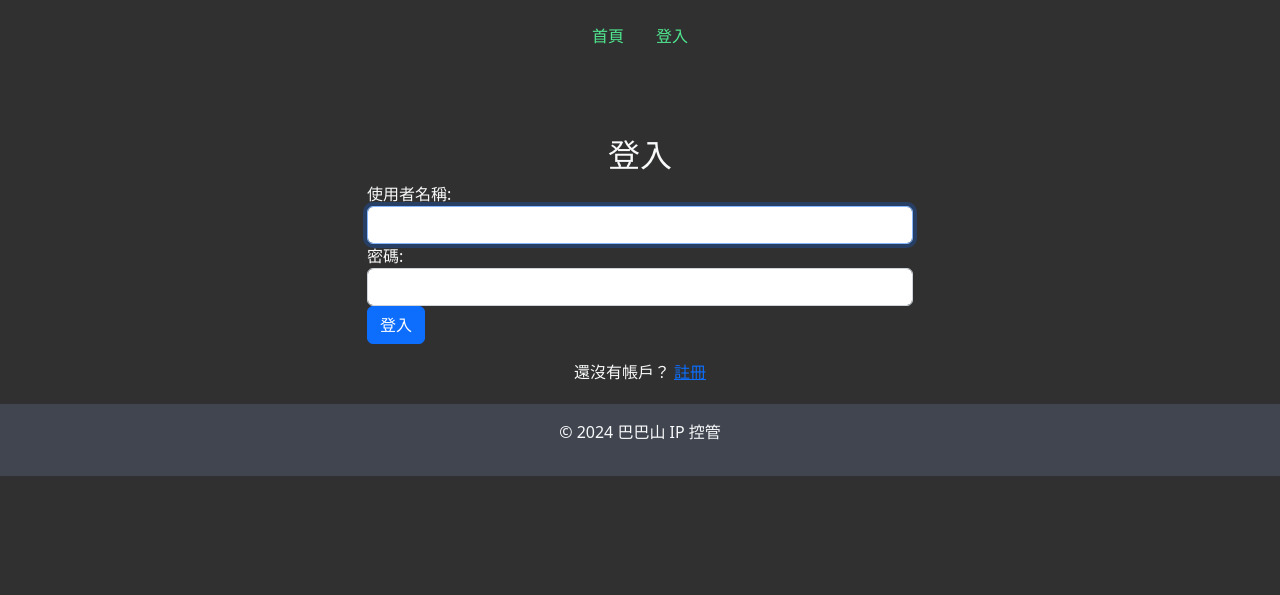
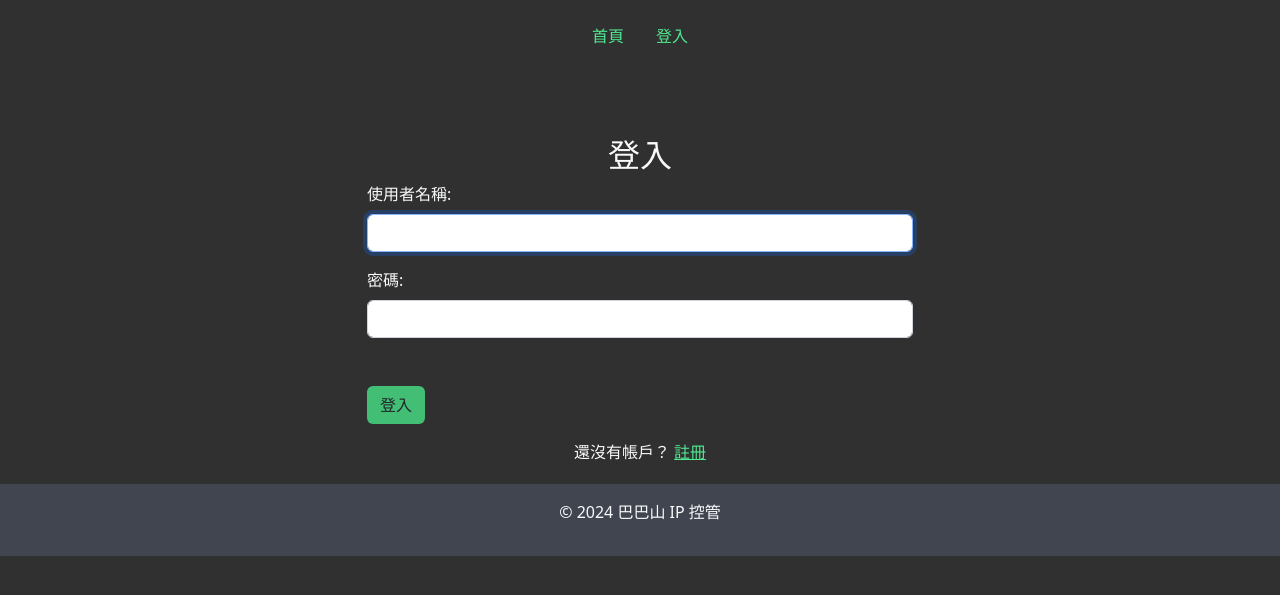
Before and after one commit to AuTooong/1121-web_final, a Django app: page /account/login in a window 1280 px wide. Shown: the top 595 px of the page. Run offline with Django 3.2, Linux system fonts and the light colour scheme.

Commit message:
fixing link & button colors

```diff
--- a/ipControl/IP/templates/owner_detail.html
+++ b/ipControl/IP/templates/owner_detail.html
@@ -12,7 +12,7 @@
     <h1>{{owners.name}}</h1>
     <p>科系：{{owners.unit}}</p>
     <p>分機：{{owners.ext}}</p>
-    <a href="{% url 'owner_edit' owner_id=owners.id %}" class="btn btn-primary">修改</a>
+    <a href="{% url 'owner_edit' owner_id=owners.id %}" class="btn custom-btn-primary">修改</a>
     <p>Back to <a href="/ip/overview">所有 IP</a></p>
 </div>
 {% endblock %}
--- a/ipControl/account/templates/login.html
+++ b/ipControl/account/templates/login.html
@@ -15,15 +15,15 @@
                     {% if error_message %}
                         <p class="text-danger">{{ error_message }}</p>
                     {% endif %}
-                    <div class="form-group">
-                        <label for="id_username">使用者名稱:</label>
+                    <div class="form-group mb-3">
+                        <label for="id_username" class="mb-2">使用者名稱:</label>
                         <input type="text" name="username" id="id_username" class="form-control" required autofocus>
                     </div>
-                    <div class="form-group">
-                        <label for="id_password">密碼:</label>
+                    <div class="form-group mb-5">
+                        <label for="id_password" class="mb-2">密碼:</label>
                         <input type="password" name="password" id="id_password" class="form-control" required>
                     </div>
-                    <button type="submit" class="btn btn-primary btn-block">登入</button>
+                    <button type="submit" class="btn custom-btn-primary btn-block">登入</button>
                 </form>
                 <div class="text-center" style="margin-top: 1em;">
                     <p>還沒有帳戶？ <a href="/account/register">註冊</a></p>
--- a/ipControl/account/templates/register.html
+++ b/ipControl/account/templates/register.html
@@ -31,7 +31,7 @@
                     <label for="id_password2">確認密碼:</label>
                     <input type="password" name="password2" id="id_password2" class="form-control" required>
                 </div>
-                <button type="submit" class="btn btn-primary btn-block">註冊</button>
+                <button type="submit" class="btn custom-btn-primary btn-block">註冊</button>
             </form>
         </div>
     </div>
--- a/ipControl/ipControl/templates/index.html
+++ b/ipControl/ipControl/templates/index.html
@@ -27,7 +27,7 @@
             </div>
         {% if not user.is_authenticated %}
         <p>
-          歡迎加入我們的網站！作為我們的 IP 控管會員，您可以輕鬆管理所有設備，並且可以查看設備資訊。
+          歡迎加入我們的網站！只要成為我們的 IP 控管會員，即可以輕鬆管理所有設備，並且查看設備資訊。
           <a href="/account/login" class="btn custom-btn-primary">登入</a>
         </p>
         {% endif %}
--- a/ipControl/static/custom.css
+++ b/ipControl/static/custom.css
@@ -34,7 +34,19 @@
     color: #50E890;
 }
 
+a {
+    color: #50E890;
+}
+
+button.nav-link {
+    color: #50E890;
+}
+
 a.nav-link:hover {
+    color: #3ca266;
+}
+
+a:hover {
     color: #3ca266;
 }
 
@@ -54,3 +66,12 @@ button.nav-link:hover {
     background-color: #404550;
     color: #FFF;
 }
+
+.custom-btn-primary {
+    background-color: #42be75;
+    outline-color: #42be75;
+}
+
+.custom-btn-primary:hover {
+    background-color: #3ca266;
+}
```
Also changed, not shown: ipControl/db.sqlite3.
